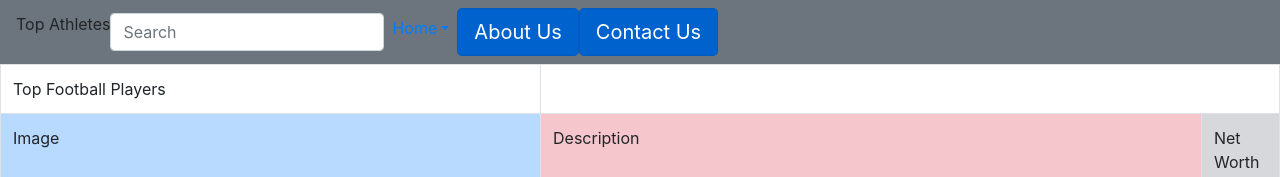
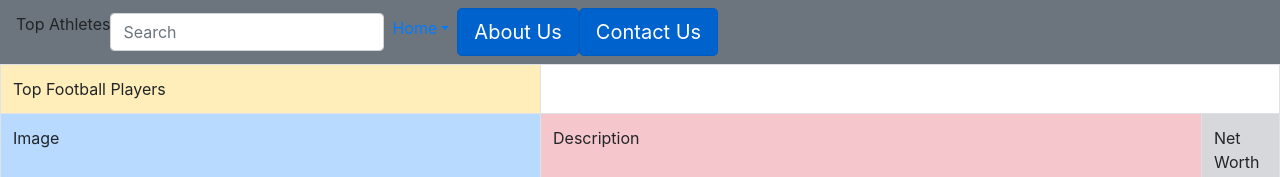
Before and after one commit to MaxinUson/Greenhills_ICT9A_Q3Exercis4_Uson.html, a plain HTML site: page index.html in a window 1280 px wide. Shown: the top 177 px of the page. Drawn offline with nearby package versions, Linux system fonts and the light colour scheme.

Commit message:
Update index.html

```diff
--- a/index.html
+++ b/index.html
@@ -24,7 +24,7 @@
 </nav>
 	<table class="container-fluid table striped table-bordered table-hover">
 		<tr>
-			<td class="warning">Top Football Players</td>
+			<td class="table-warning">Top Football Players</td>
 		</tr>
 		<tr>
 			<td class="table-primary">Image</td>
```
